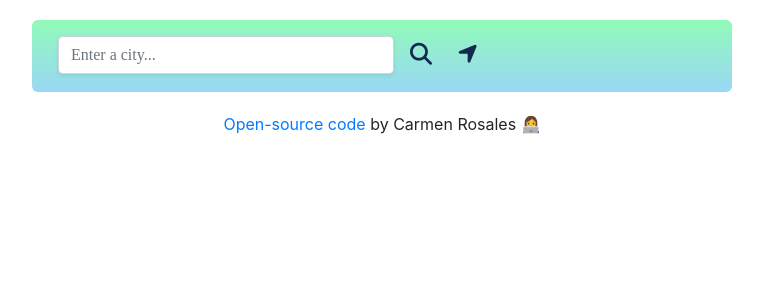
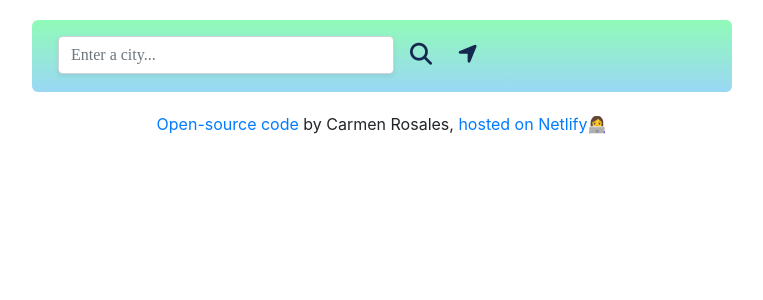
Before and after one commit to carmeneli1019/weather-app-react, a React (Create React App) app: page / in a window 1280 px wide. Shown: the top 300 px of the page, without its empty margins (258-1021 px from the left). Built offline with nearby package versions, Linux system fonts and the light colour scheme; a web font is replaced by a local one.

Commit message:
Added netlify link

```diff
--- a/src/Footer.js
+++ b/src/Footer.js
@@ -6,7 +6,10 @@ export default function Footer() {
       <a href="https://github.com/carmeneli1019/weather-app-react" target="#">
         Open-source code
       </a>{" "}
-      by Carmen Rosales{" "}
+      by Carmen Rosales,{" "}
+      <a href="https://frosty-kirch-dc02ac.netlify.app/" target="#">
+        hosted on Netlify
+      </a>
       <span role="img" aria-label="woman coding">
         👩‍💻
       </span>
```
